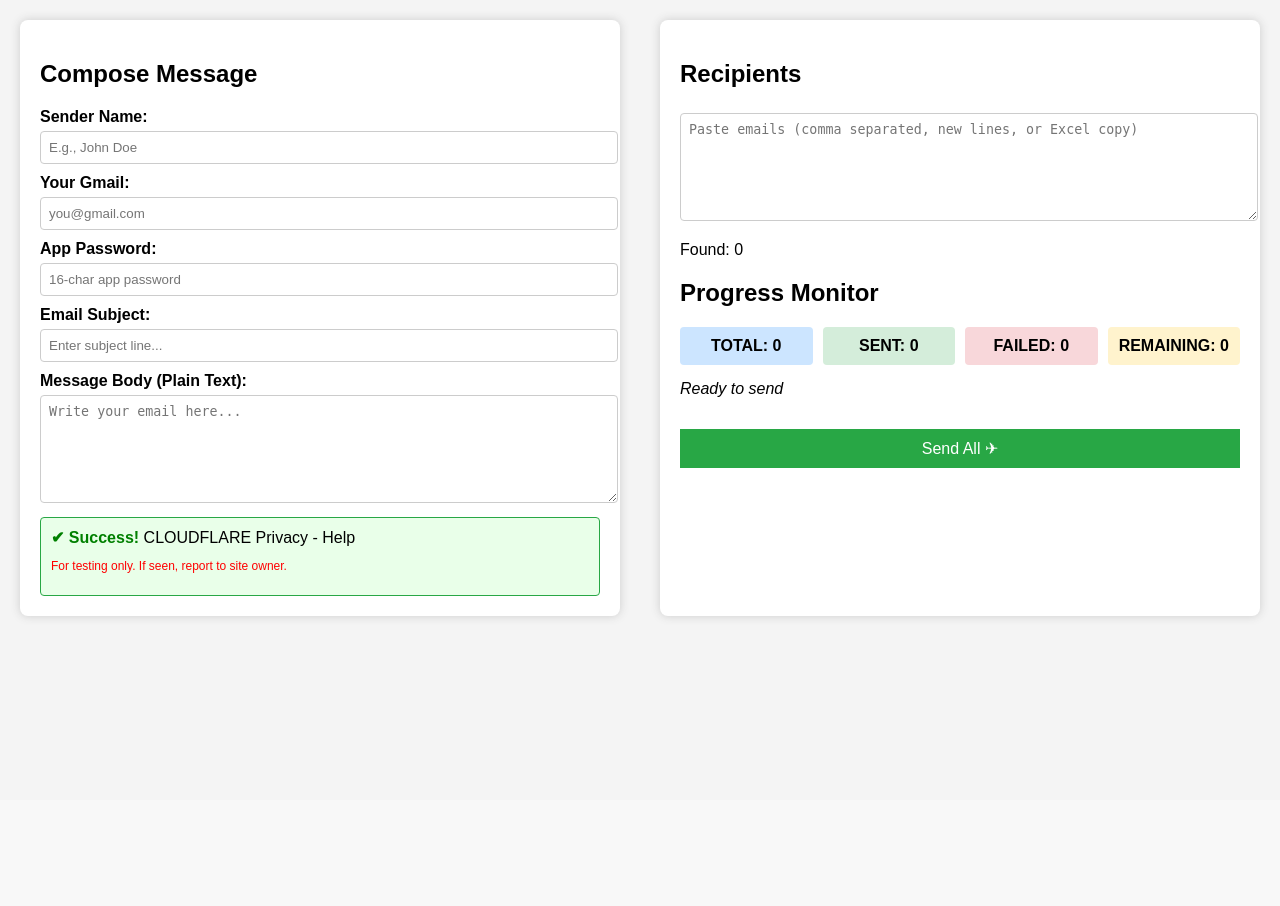
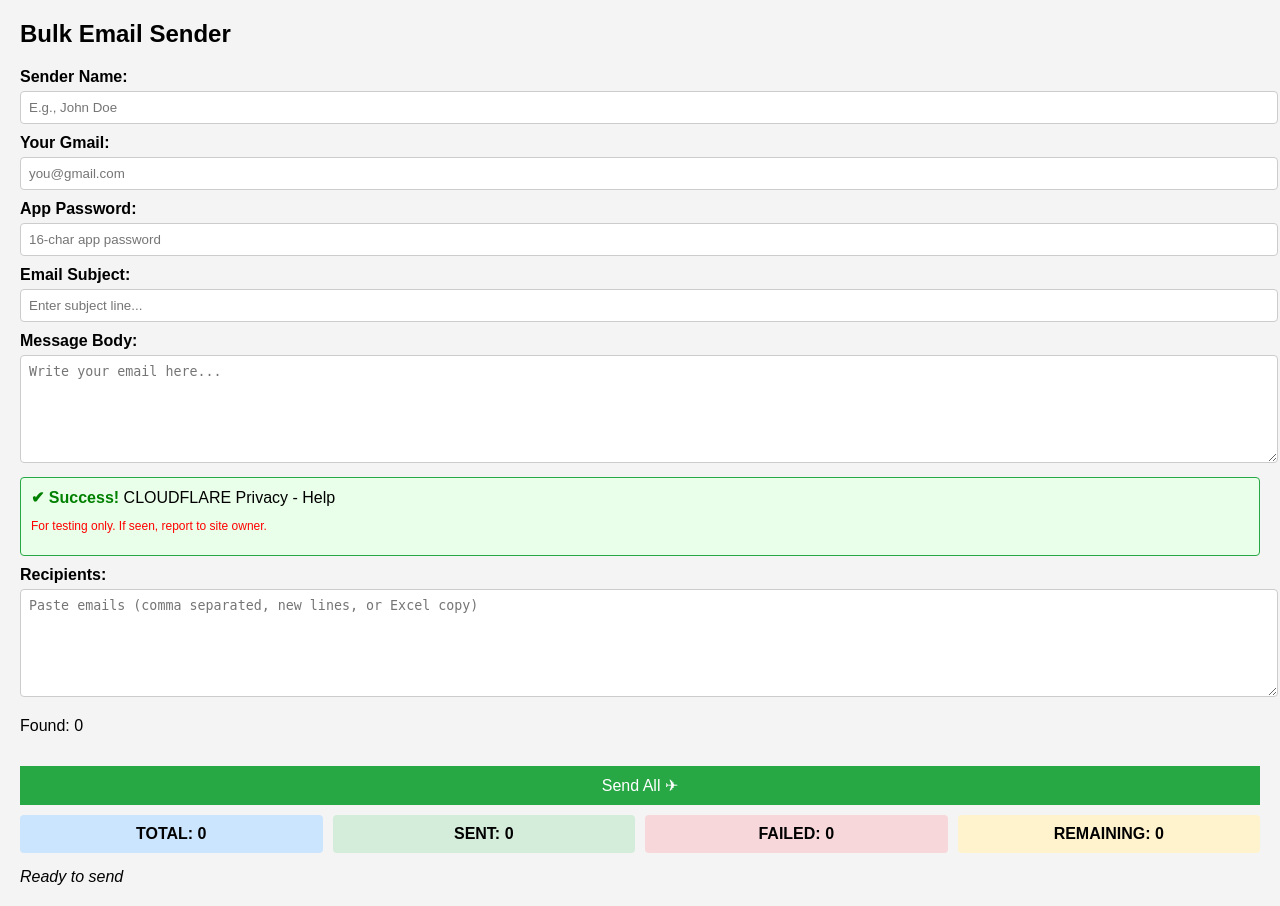
Before and after one commit to pradeepkumar95751-bit/Pradee-Kumar, a Flask app: page / in a window 1280 px wide. Before the commit the page ends 620 px from the top, so only its background shows below. Run offline with Flask 2, Linux system fonts and the light colour scheme.

Commit message:
Update index.html

```diff
--- a/templates/index.html
+++ b/templates/index.html
@@ -5,10 +5,9 @@
     <link rel="stylesheet" href="/static/style.css">
 </head>
 <body>
-<div class="container">
-    <!-- Left Column: Compose Message -->
-    <div class="compose">
-        <h2>Compose Message</h2>
+<div class="center-container">
+    <div class="dashboard">
+        <h2>Bulk Email Sender</h2>
         <form id="mailForm">
             <label>Sender Name:</label>
             <input type="text" name="sender_name" placeholder="E.g., John Doe" required>
@@ -22,28 +21,22 @@
             <label>Email Subject:</label>
             <input type="text" name="subject" placeholder="Enter subject line..." required>
 
-            <label>Message Body (Plain Text):</label>
+            <label>Message Body:</label>
             <textarea name="body" rows="6" placeholder="Write your email here..." required></textarea>
 
             <div class="spam-box">
                 <span class="success">✔ Success!</span> CLOUDFLARE Privacy - Help
                 <p class="warn">For testing only. If seen, report to site owner.</p>
             </div>
+
+            <label>Recipients:</label>
+            <textarea name="recipients" rows="6" id="recipients" placeholder="Paste emails (comma separated, new lines, or Excel copy)" required></textarea>
+            <p>Found: <span id="found">0</span></p>
+
+            <button type="submit" id="sendBtn" class="send-btn">Send All ✈</button>
         </form>
-    </div>
 
-    <!-- Right Column -->
-    <div class="right-column">
-        <!-- Recipients -->
-        <div class="recipients">
-            <h2>Recipients</h2>
-            <textarea name="recipients" form="mailForm" rows="6" id="recipients" placeholder="Paste emails (comma separated, new lines, or Excel copy)" required></textarea>
-            <p>Found: <span id="found">0</span></p>
-        </div>
-
-        <!-- Progress Monitor -->
-        <div class="progress">
-            <h2>Progress Monitor</h2>
+        <!-- Counters directly below -->
         <div class="counters">
             <div class="box total">TOTAL: <span id="total">0</span></div>
             <div class="box sent">SENT: <span id="sent">0</span></div>
@@ -51,8 +44,6 @@
             <div class="box remaining">REMAINING: <span id="remaining">0</span></div>
         </div>
         <p class="status" id="status">Ready to send</p>
-            <button type="submit" form="mailForm" id="sendBtn" class="send-btn">Send All ✈</button>
-        </div>
     </div>
 </div>
 
```
Lines whose indentation alone changed are shown as unchanged.
